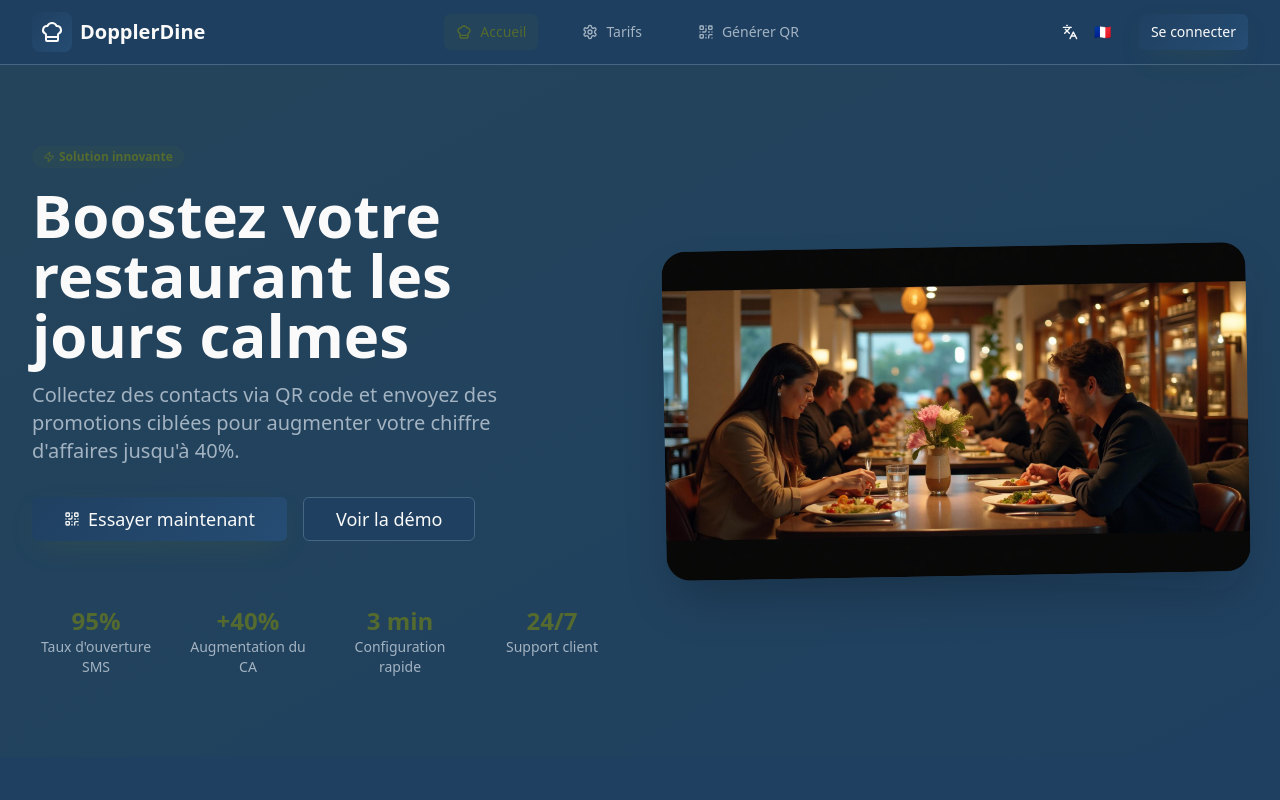
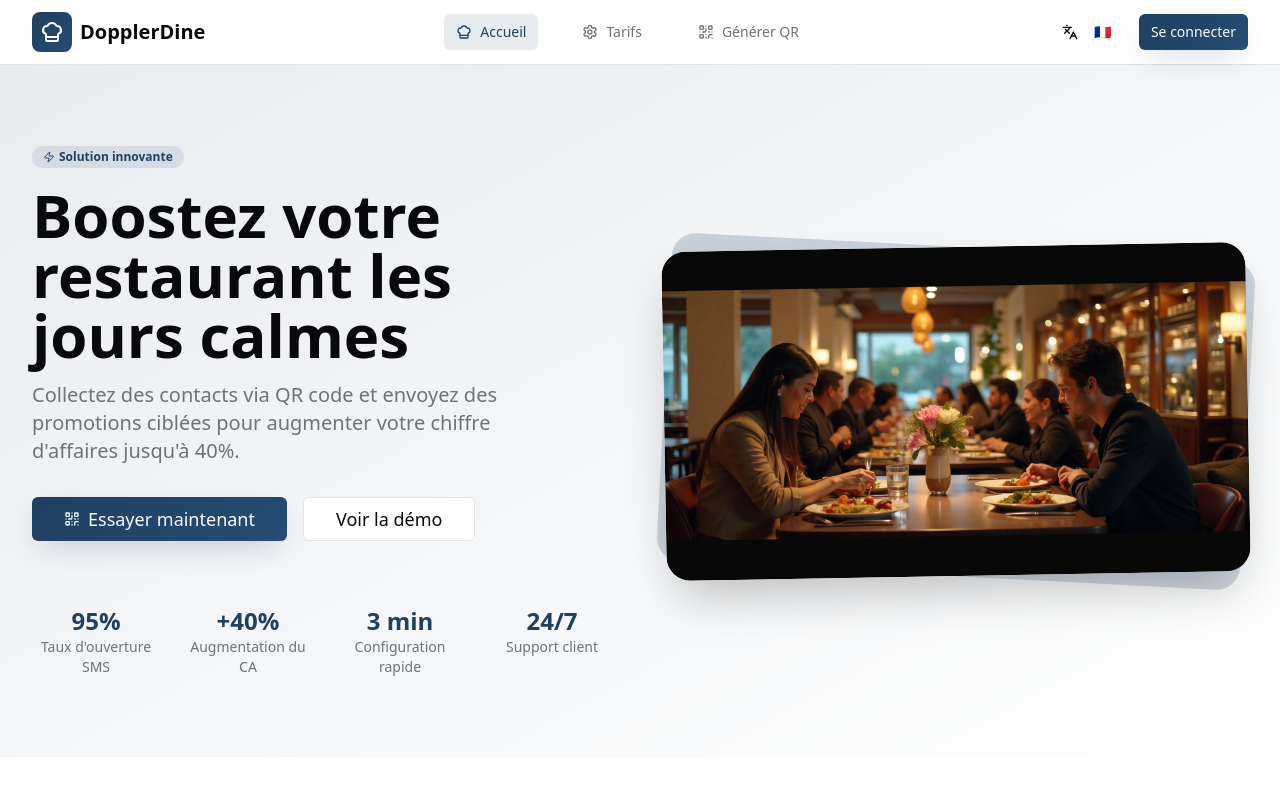
Before and after one commit to GabrielMenezesSilva/buzz-boost-resto-magic, a React (Vite) app: page / in a window 1280 px wide. Shown: the top 800 px of the page. Built offline with nearby package versions, Linux system fonts and the light colour scheme.

Commit message:
Fix visual identity colors
Update background to white and re-apply new logo.

```diff
--- a/src/index.css
+++ b/src/index.css
@@ -7,23 +7,23 @@
 
 @layer base {
   :root {
-    --background: 210 51% 25%;
-    --foreground: 0 0% 98%;
+    --background: 0 0% 100%;
+    --foreground: 240 10% 3.9%;
 
-    --card: 210 51% 25%;
-    --card-foreground: 0 0% 98%;
+    --card: 0 0% 100%;
+    --card-foreground: 240 10% 3.9%;
 
-    --popover: 210 51% 25%;
-    --popover-foreground: 0 0% 98%;
+    --popover: 0 0% 100%;
+    --popover-foreground: 240 10% 3.9%;
 
-    --primary: 82 39% 30%;
+    --primary: 210 51% 25%;
     --primary-foreground: 0 0% 98%;
 
-    --secondary: 210 51% 30%;
-    --secondary-foreground: 0 0% 98%;
+    --secondary: 240 4.8% 95.9%;
+    --secondary-foreground: 240 5.9% 10%;
 
-    --muted: 210 51% 35%;
-    --muted-foreground: 210 20% 70%;
+    --muted: 240 4.8% 95.9%;
+    --muted-foreground: 240 3.8% 46.1%;
 
     --accent: 82 39% 30%;
     --accent-foreground: 0 0% 98%;
@@ -31,11 +31,11 @@
     --destructive: 0 84.2% 60.2%;
     --destructive-foreground: 0 0% 98%;
 
-    --border: 210 30% 40%;
-    --input: 210 30% 40%;
-    --ring: 82 39% 30%;
+    --border: 240 5.9% 90%;
+    --input: 240 5.9% 90%;
+    --ring: 210 51% 25%;
 
-    /* New brand colors */
+    /* Brand colors */
     --brand-blue: 210 51% 25%;
     --brand-olive: 82 39% 30%;
     --brand-blue-light: 210 51% 35%;
@@ -47,9 +47,9 @@
     --gradient-warm: linear-gradient(135deg, hsl(210 51% 25%), hsl(82 39% 30%));
 
     /* Shadows */
-    --shadow-warm: 0 10px 30px -10px hsl(82 39% 30% / 0.3);
+    --shadow-warm: 0 10px 30px -10px hsl(210 51% 25% / 0.3);
     --shadow-elegant: 0 0 40px hsl(82 39% 30% / 0.1);
-    --shadow-card: 0 4px 24px -4px hsl(82 39% 30% / 0.15);
+    --shadow-card: 0 4px 24px -4px hsl(210 51% 25% / 0.15);
 
     --radius: 0.5rem;
 
```
Also changed, not shown: src/assets/new-logo.png (added).
